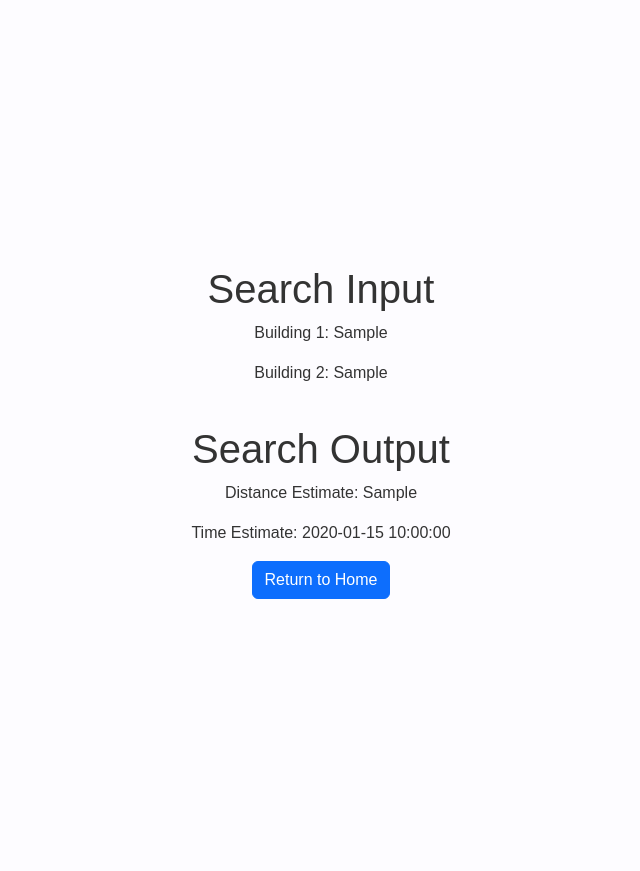
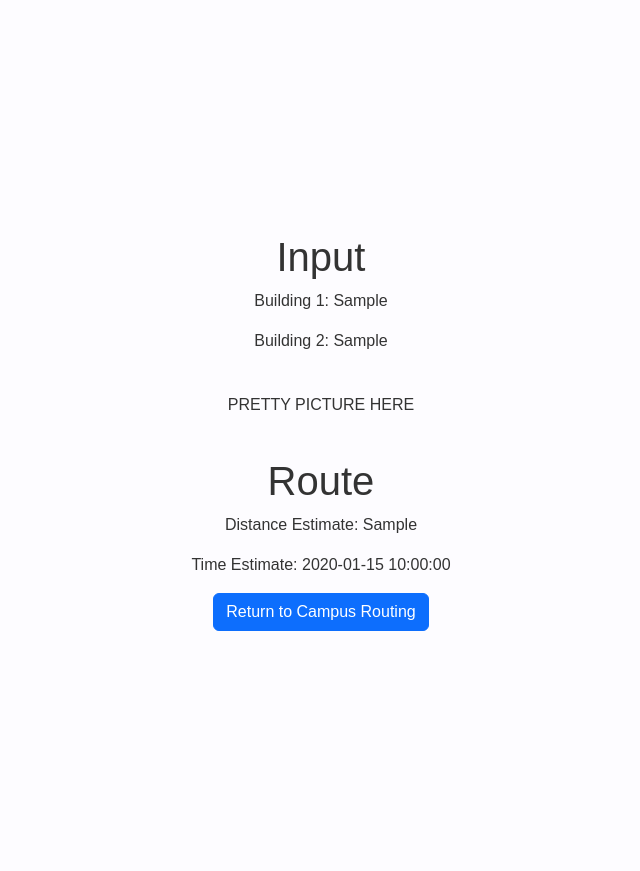
Before and after one commit to ShadowBearVR/Cypher-Ampersand, a Flask app: template server/templates/campus-routing-results.html in a window 1280 px wide. Shown: the part 80-951 px from the top of the page, without its empty margins (319-959 px from the left). Run offline with Flask 2, Linux system fonts and the light colour scheme; the template is opened without the code that fills it: most values are stand-ins (such as "Sample title", 1, 10 or a date in 2020); parts of the project's set-up code (start-up, migrations or seed data) failed here and were passed over; some libraries are stand-ins or nearby versions.

Commit message:
working on last minute stuff

```diff
--- a/server/templates/campus-routing-results.html
+++ b/server/templates/campus-routing-results.html
@@ -12,18 +12,22 @@
             <div class="row">
                 <div class="col-12 text-center d-flex align-items-center justify-content-center">
                     <div>
-                        <h1>Search Input</h1>
+                        <h1>Input</h1>
                         <p>Building 1: {{ context.inputs.building_1_selection }} </p>
                         <p>Building 2: {{ context.inputs.building_2_selection }} </p>
 
                         <br>
 
-                        <h1>Search Output</h1>
+                        <p>PRETTY PICTURE HERE</p>
+
+                        <br>
+
+                        <h1>Route</h1>
 
                         <p>Distance Estimate: {{ context.output.results.travel_distance_estimate }}</p>
                         <p>Time Estimate: {{ context.output.results.travel_time_estimate }}</p>
 
-                        <a class="btn btn-primary animate-hover" href="{{ url_for('index') }}">Return to Home</a>
+                        <a class="btn btn-primary animate-hover" href="{{ url_for('campus_routing') }}">Return to Campus Routing</a>
                     </div>
                 </div>
             </div>
```
